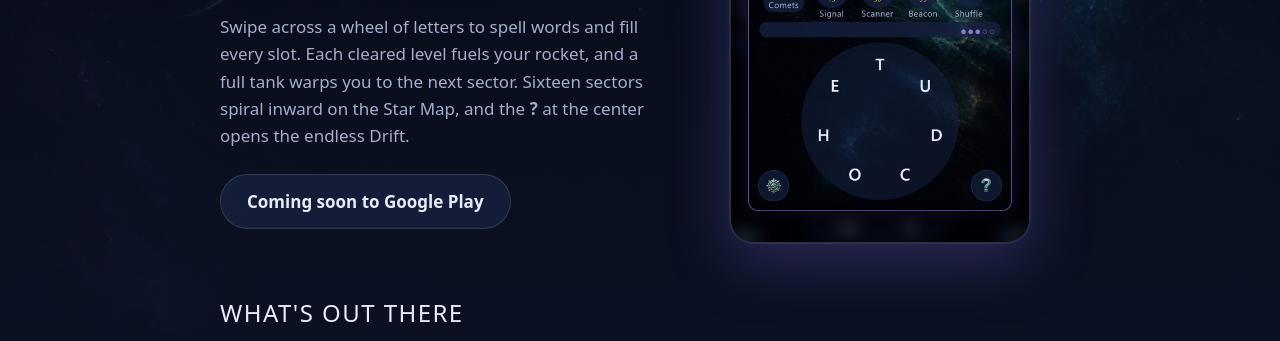
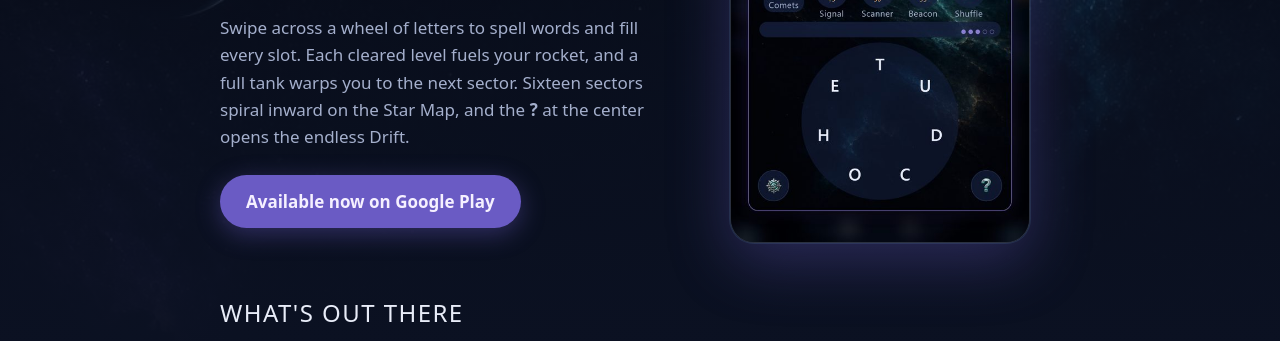
Before and after one commit to thendar-git/thendar-git.github.io, a plain HTML site: page Space_Jargon/index.html in a window 1280 px wide. Shown: the part 410-751 px from the top of the page. Drawn offline with Linux system fonts and the light colour scheme.

Commit message:
Space Jargon: link the live Google Play listing
The "Coming soon" pill becomes an "Available now on Google Play" button
pointing at the store page.

Co-Authored-By: Claude Opus 5.5 <noreply@anthropic.com>

```diff
--- a/Space_Jargon/index.html
+++ b/Space_Jargon/index.html
@@ -36,9 +36,7 @@
         <h1><img src="/Space_Jargon/img/logo.png?v=1" width="640" height="293" alt="Space Jargon"></h1>
         <p class="tagline">A zen sci-fi word-connect game. You are a long-range probe drifting between quiet sectors of space.</p>
         <p>Swipe across a wheel of letters to spell words and fill every slot. Each cleared level fuels your rocket, and a full tank warps you to the next sector. Sixteen sectors spiral inward on the Star Map, and the <strong>?</strong> at the center opens the endless Drift.</p>
-        <!-- When the Play listing is public, swap the pill below for:
-        <a class="button" href="https://play.google.com/store/apps/details?id=com.space.jargon">Get it on Google Play</a> -->
-        <span class="soon-pill">Coming soon to Google Play</span>
+        <a class="button" href="https://play.google.com/store/apps/details?id=com.space.jargon">Available now on Google Play</a>
       </div>
       <img class="hero-shot" src="/Space_Jargon/img/shot-level.jpg?v=1" width="540" height="960" alt="A Space Jargon puzzle: rows of word tiles above a wheel of letters, with a rocket and its fuel gauge beside them.">
     </div>
```
